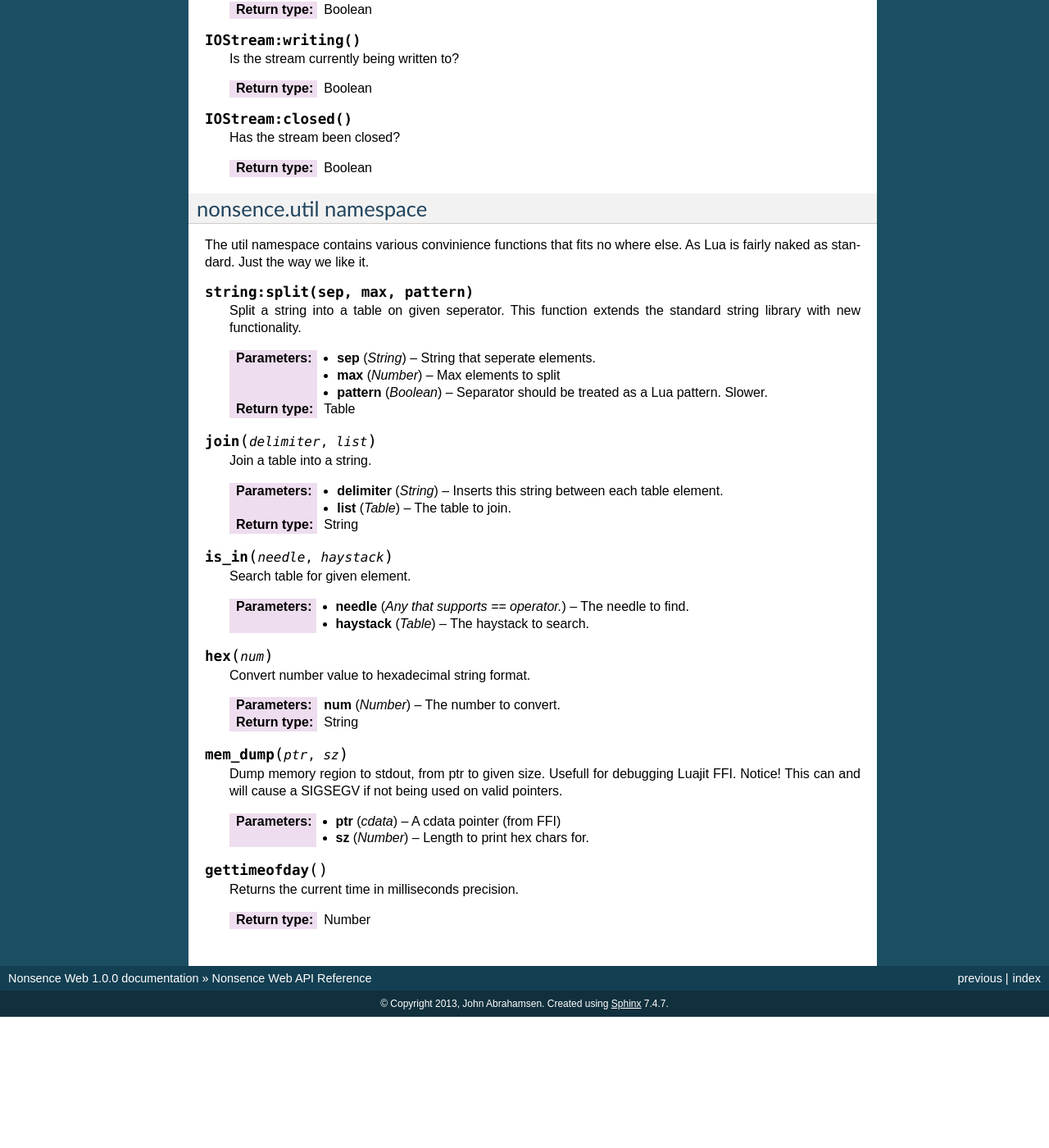
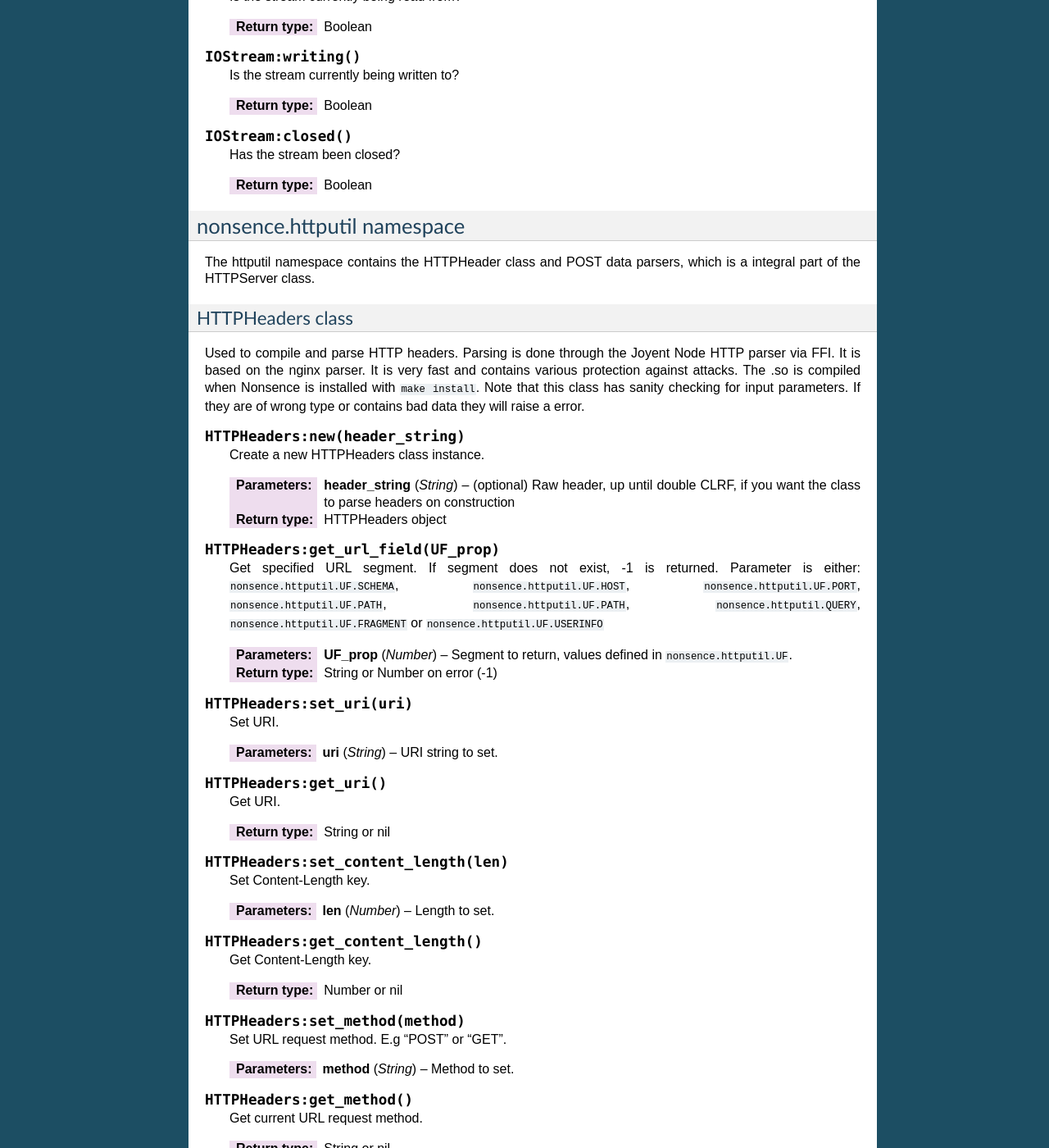
Before and after one commit to kernelsauce/turbo, a Sphinx documentation site: the page built from doc/apiref.rst, in a window 1280 px wide and 1400 px high, scrolled down 9052 px. Shown: the whole window at 82% size. Built offline with Sphinx 7.4.7, drawn with Linux system fonts in a browser that asks for light colours; before the commit the page ends 10292 px from its top, so only the background shows below that; some of the changed text lies outside the part shown.

Commit message:
Added documentation for HTTPHeaders class

```diff
--- a/doc/apiref.rst
+++ b/doc/apiref.rst
@@ -480,6 +480,7 @@
 	:type max_buffer_size: Number
 	:param read_chunk_size: The read chunk size that the underlying socket read call is called with. If none is set 4096 are used as default.
 	:type read_chunk_size: Number
+        :rtype: IOStream object
 
 .. function:: IOStream:connect(host, port, callback)
 
@@ -567,6 +568,162 @@
 
 	:rtype: Boolean
 
+nonsence.httputil namespace
+===========================
+The httputil namespace contains the HTTPHeader class and POST data parsers, which is a integral part of the HTTPServer class.
+
+HTTPHeaders class
+~~~~~~~~~~~~~~~~~
+Used to compile and parse HTTP headers. Parsing is done through the Joyent Node HTTP parser via FFI. It is based on the nginx parser. It is
+very fast and contains various protection against attacks. The .so is compiled when Nonsence is installed with ``make install``.
+Note that this class has sanity checking for input parameters. If they are of wrong type or contains bad data they will raise a error.
+
+.. function :: HTTPHeaders:new(header_string)
+
+    Create a new HTTPHeaders class instance.
+
+    :param header_string: (optional) Raw header, up until double CLRF, if you want the class to parse headers on construction
+    :type header_string: String
+    :rtype: HTTPHeaders object
+
+.. function :: HTTPHeaders:get_url_field(UF_prop)
+
+    Get specified URL segment. If segment does not exist, -1 is returned. Parameter is either: ``nonsence.httputil.UF.SCHEMA``,
+    ``nonsence.httputil.UF.HOST``, ``nonsence.httputil.UF.PORT``, ``nonsence.httputil.UF.PATH``, ``nonsence.httputil.UF.PATH``,
+    ``nonsence.httputil.QUERY``, ``nonsence.httputil.UF.FRAGMENT`` or ``nonsence.httputil.UF.USERINFO``
+
+    :param UF_prop: Segment to return, values defined in ``nonsence.httputil.UF``.
+    :type UF_prop: Number
+    :rtype: String or Number on error (-1)
+
+.. function :: HTTPHeaders:set_uri(uri)
+
+    Set URI.
+
+    :param uri: URI string to set.
+    :type uri: String
+
+.. function :: HTTPHeaders:get_uri()
+
+    Get URI.
+
+    :rtype: String or nil
+
+.. function :: HTTPHeaders:set_content_length(len)
+
+    Set Content-Length key.
+
+    :param len: Length to set.
+    :type len: Number
+
+.. function :: HTTPHeaders:get_content_length()
+
+    Get Content-Length key.
+
+    :rtype: Number or nil
+
+.. function :: HTTPHeaders:set_method(method)
+
+    Set URL request method. E.g "POST" or "GET".
+
+    :param method: Method to set.
+    :type method: String
+
+.. function :: HTTPHeaders:get_method()
+
+    Get current URL request method.
+
+    :rtype: String or nil
+
+.. function :: HTTPHeaders:set_version(version)
+
+    Set HTTP protocol version.
+
+    :param version: Version string to set.
+    :type version: String
+
+.. function :: HTTPHeaders:get_version()
+
+    Get current HTTP protocol version.
+
+    :rtype: String or nil
+
+.. function :: HTTPHeaders:set_status_code(code)
+
+    Set HTTP status code. The code is validated against all known.
+
+    :param code: The code to set.
+    :type code: Number
+
+.. function :: HTTPHeaders:get_status_code()
+
+    Get the current HTTP status code.
+
+    :rtype: Number or nil
+
+.. function :: HTTPHeaders:get_argument(name)
+
+    Get a argument from the query section of parsed URL. (e.g ?param1=myvalue)
+    Note that this method only gets one argument. If there are multiple arguments with same name
+    use ``HTTPHeaders:get_arguments()``
+
+    :param name: The name of the argument.
+    :type name: String
+    :rtype: String or nil
+
+.. function :: HTTPHeaders:get_arguments()
+
+    Get all URL query arguments in a table. Support multiple values with same name.
+
+    :rtype: Table
+
+.. function :: HTTPHeaders:get(key)
+
+    Get given key's current value from headers.
+
+    :param key: Value to get, e.g "Content-Encoding".
+    :type key: String
+    :rtype: String
+
+.. function :: HTTPHeaders:add(key, value)
+
+    Add a key value pair to headers. Will not overwrite existing keys, use ``HTTPHeaders:set()`` for that.
+
+    :param key: The key to set.
+    :type key: String
+    :param value: The value to set.
+    :type value: String
+
+.. function :: HTTPHeaders:set(key, value)
+
+    Set a key value to headers. Will overwrite existing key.
+
+    :param key: The key to set.
+    :type key: String
+    :param value: The value to set.
+    :type value: String
+
+.. function :: HTTPHeaders:remove(key)
+
+    Remove a key value combination from the headers.
+
+    :param key: Key to remove.
+    :type key: String
+
+.. function :: HTTPHeaders:update(raw_headers)
+
+    Parse raw HTTP headers and fill the current headers with the data.
+
+    :param raw_headers: Raw HTTP header string, up to and including double CRLF.
+    :type raw_headers: String
+
+.. function :: HTTPHeaders:__tostring()
+
+    Convert the current HTTP headers object to string format.
+
+    :rtype: String
+
+
 nonsence.util namespace
 =======================
 The util namespace contains various convinience functions that fits no where else. As Lua is fairly naked as standard. Just the way we like it.
```
